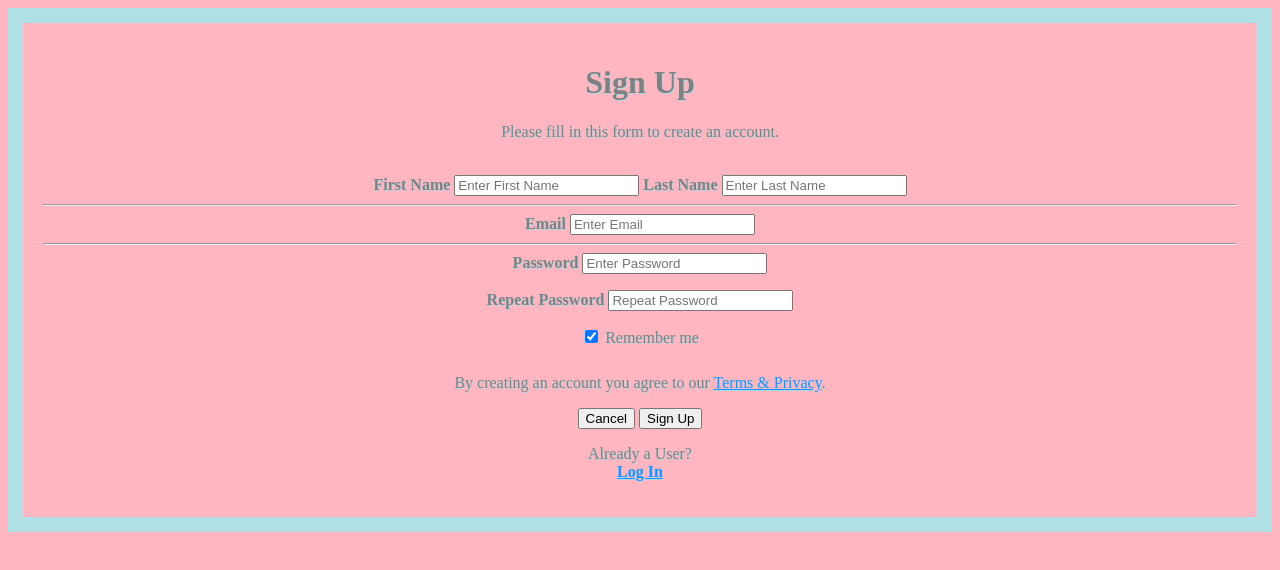
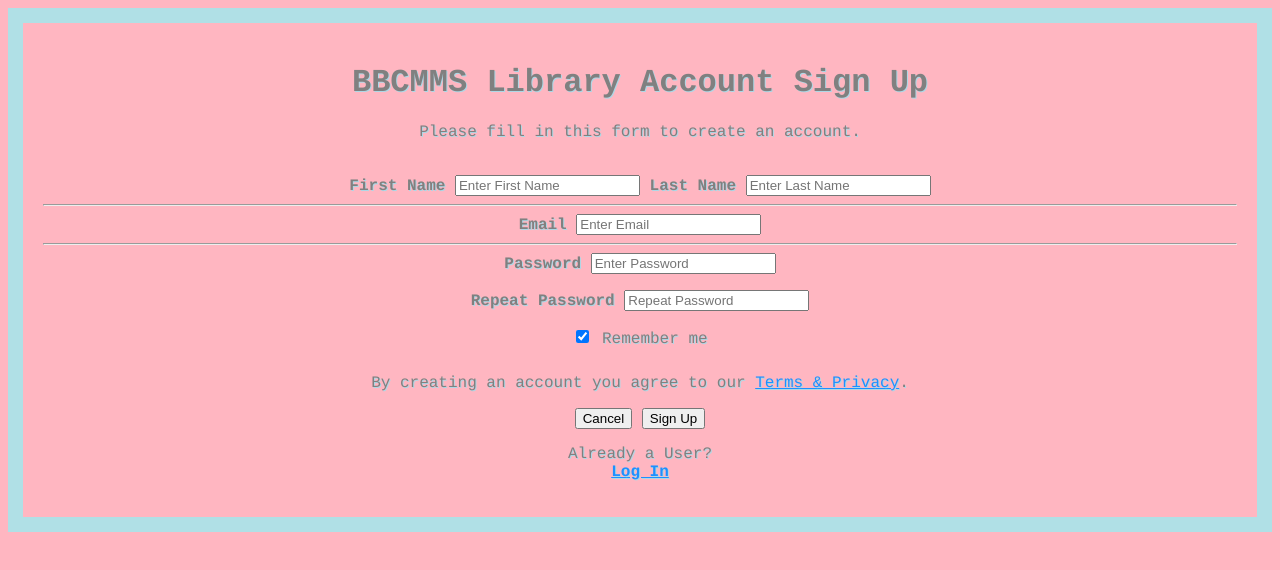
Before and after one commit to SoftwareDesginTeam/BBCMMS-Library, a plain HTML site: page page/register.html in a window 1280 px wide. Drawn offline with Linux system fonts and the light colour scheme.

```diff
--- a/page/register.html
+++ b/page/register.html
@@ -9,6 +9,7 @@
 </head>
 <style>
 body{
+  font-family: courier;
   color:gray;
   text-shadow: 1px 1px lightblue;
   text-align: center;
@@ -17,10 +18,10 @@
   border: 15px solid powderblue;
 }
 </style>
-<body style="background-color:lightpink;">
+<body style="background-color:lightpink; ">
     <form action="database.php" method = "POST">
         <div class="container">
-          <h1>Sign Up</h1>
+          <h1>BBCMMS Library Account Sign Up</h1>
           <p>Please fill in this form to create an account.</p><br>
 
       	<label for="email"><b>First Name</b></label>
```
